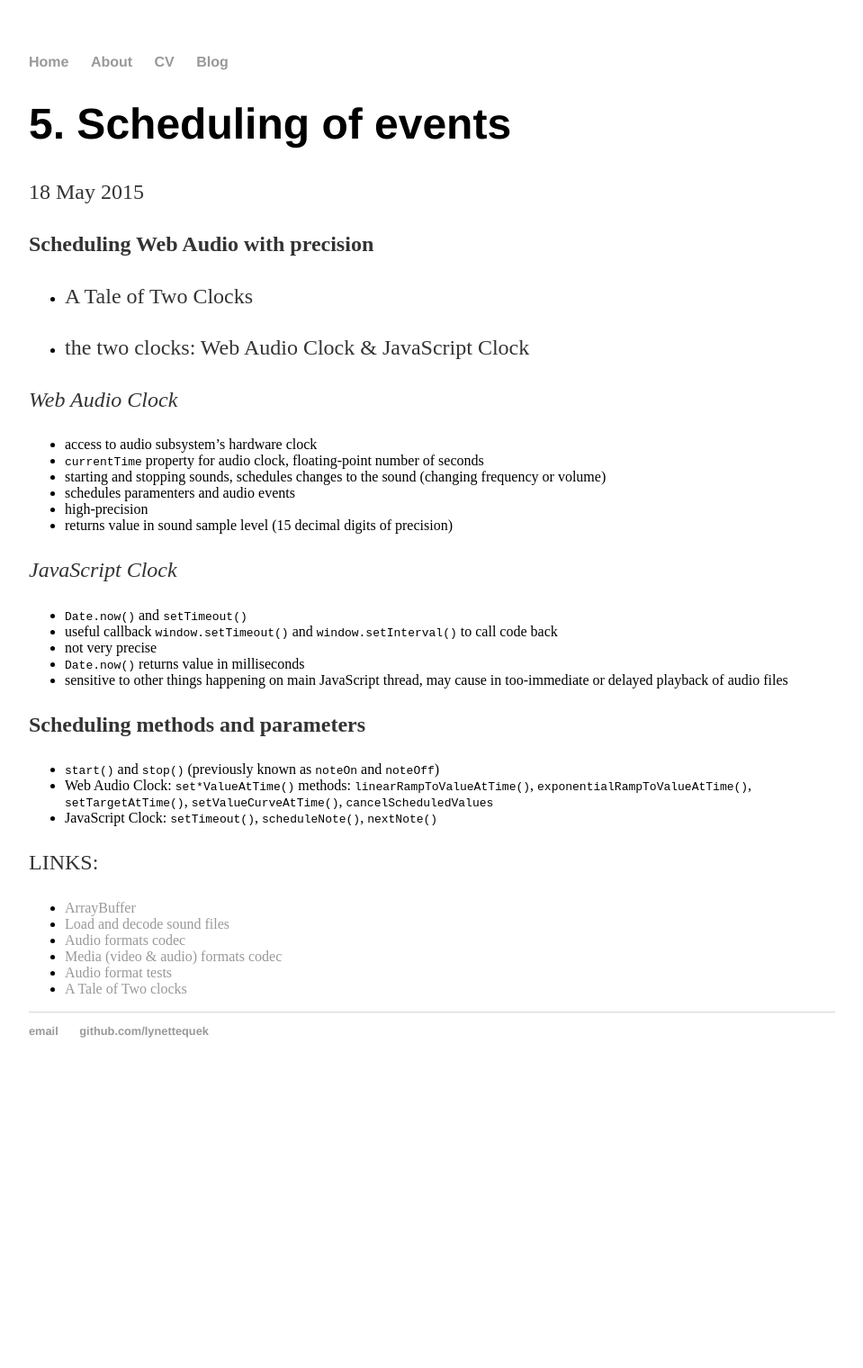
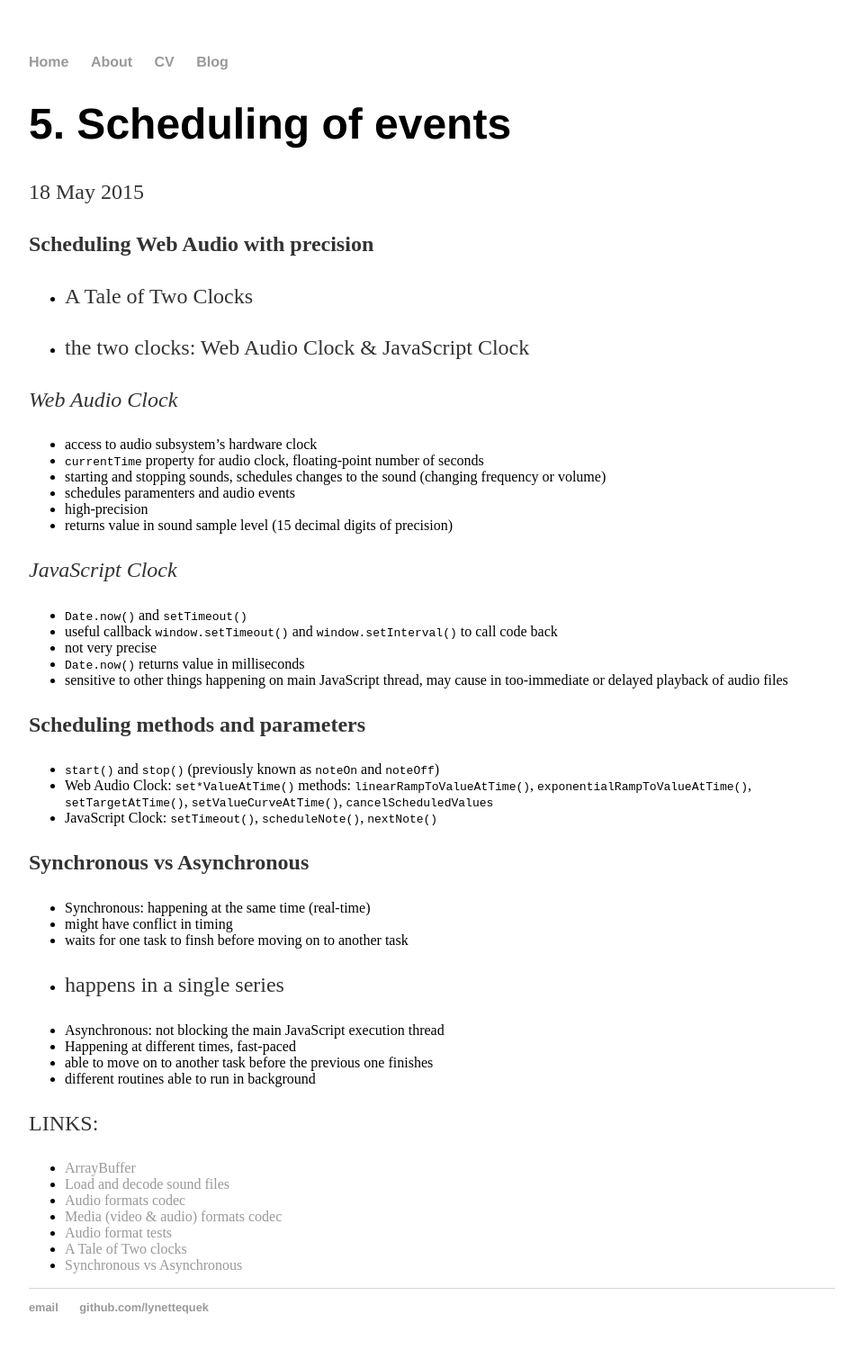
Before and after one commit to lynettequek/lynettequek.github.io, a Jekyll site: the page built from _posts/2015-05-18-WebAudio-Blog-5.md, in a window 1280 px wide. Shown: the whole page at 90% size, without its empty margins (160-1119 px from the left). Built offline with Jekyll 4.4.1, drawn with Linux system fonts in a browser that asks for light colours; before the commit the page ends 1213 px from its top, so only the background shows below that.

Commit message:
Update 2015-05-18-WebAudio-Blog-5.md

```diff
--- a/_posts/2015-05-18-WebAudio-Blog-5.md
+++ b/_posts/2015-05-18-WebAudio-Blog-5.md
@@ -31,6 +31,18 @@ date: 2015-05-18
 - Web Audio Clock: `set*ValueAtTime()` methods: `linearRampToValueAtTime()`, `exponentialRampToValueAtTime()`, `setTargetAtTime()`, `setValueCurveAtTime()`, `cancelScheduledValues`
 - JavaScript Clock: `setTimeout()`, `scheduleNote()`, `nextNote()`
 
+**Synchronous vs Asynchronous**
+
+- Synchronous: happening at the same time (real-time)
+- might have conflict in timing
+- waits for one task to finsh before moving on to another task
+- happens in a single series
+
+
+- Asynchronous: not blocking the main JavaScript execution thread
+- Happening at different times, fast-paced
+- able to move on to another task before the previous one finishes
+- different routines able to run in background
 
 LINKS:
 
@@ -40,3 +52,4 @@ LINKS:
 - [Media (video & audio) formats codec](https://developer.mozilla.org/en-US/docs/Web/HTML/Supported_media_formats)
 - [Audio format tests](http://hpr.dogphilosophy.net/test/)
 - [A Tale of Two clocks](http://www.html5rocks.com/en/tutorials/audio/scheduling/)
+- [Synchronous vs Asynchronous](http://stackoverflow.com/questions/748175/asynchronous-vs-synchronous-execution-what-does-it-really-mean)
```
